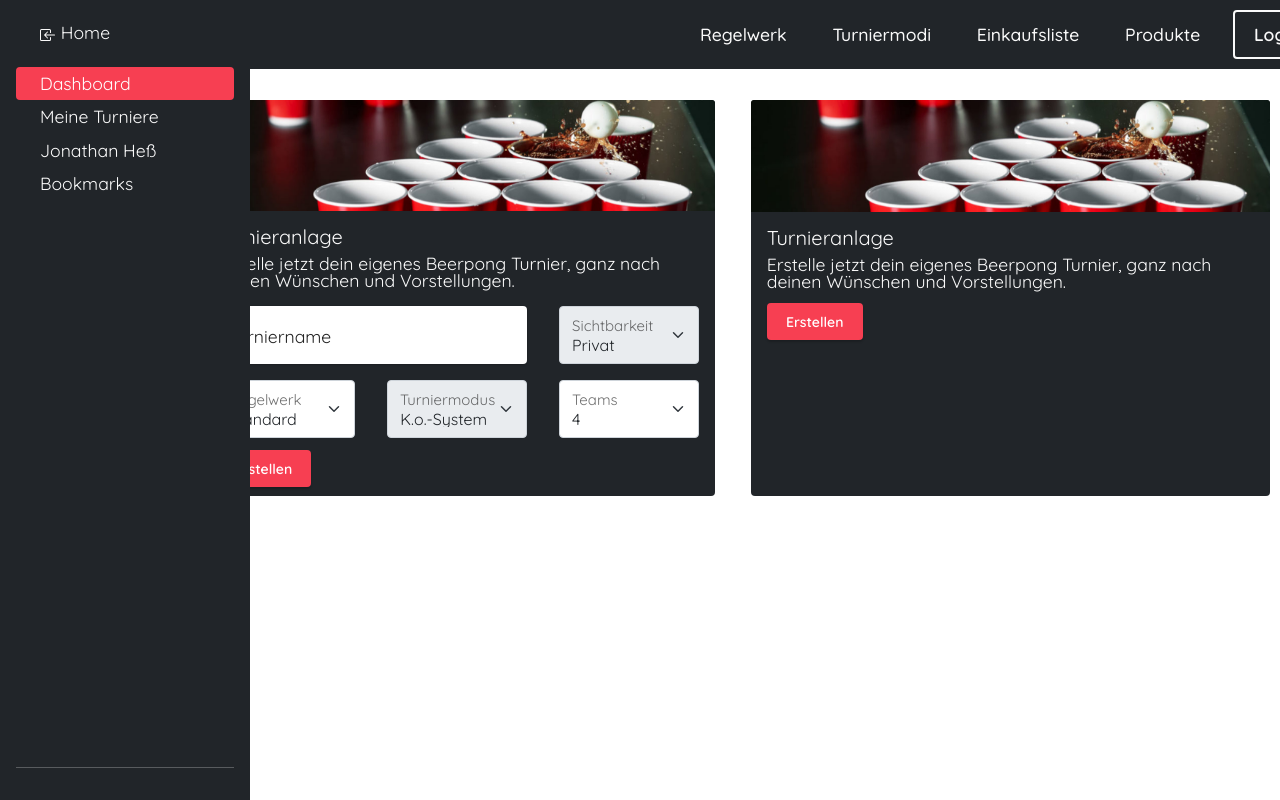
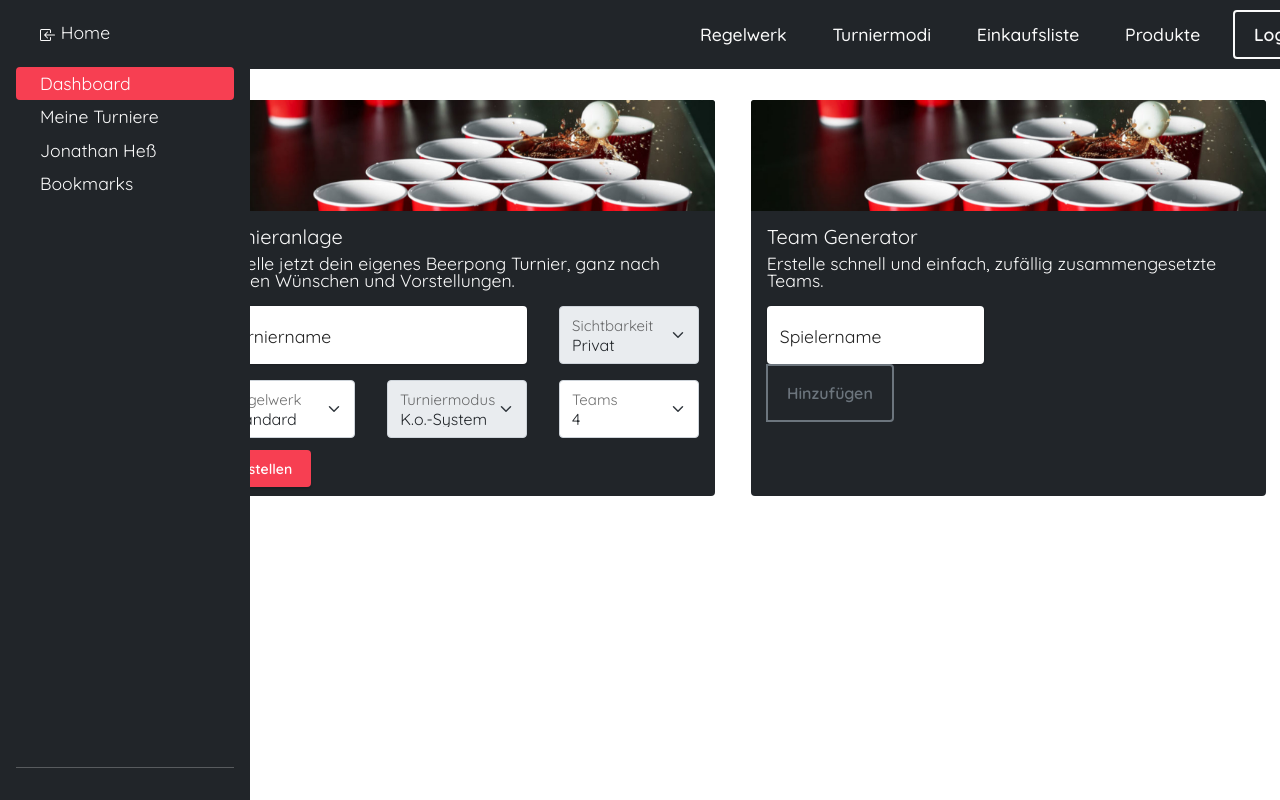
Before and after one commit to fletzi/beerpongplaner, a website: page pages/backend.html in a window 1280 px wide. Drawn offline with Linux system fonts and the light colour scheme.

Commit message:
+team generator - missing randomisation of teams

```diff
--- a/assets/functions.js
+++ b/assets/functions.js
@@ -117,3 +117,17 @@ var popoverTriggerList = [].slice.call(document.querySelectorAll('[data-bs-toggl
 var popoverList = popoverTriggerList.map(function (popoverTriggerEl) {
     return new bootstrap.Popover(popoverTriggerEl)
 })
+
+function gatherTeam() {
+    //Variable der zu füllenden Liste
+    var ul = document.getElementById("generator_playerList");
+    //Variable für erstelltes Listenelement
+    var li = document.createElement("li");
+
+    //Erweitern der zu füllenden Liste um neues Listenelement
+    ul.appendChild(li);
+    //Befüllen des Listenelements mit vom User eingebenden Spielernamen
+    li.innerHTML = document.getElementById("generator_playerName").value;
+    //Löschen der Eingabe des Users - Feld Reset
+    document.getElementById("generator_playerName").value="";
+}
--- a/pages/backend.html
+++ b/pages/backend.html
@@ -110,7 +110,7 @@
                     <!-- Turnieranlage -->
                     <div class="row">
                         <div class="col-sm-6">
-                            <div class="card display-4 bg-dark text-white me-1 w-auto h-100" style="width: 18rem;">
+                            <div class="card display-4 bg-dark text-white me-1 w-auto h-100">
                                 <img src="../assets/images/card_header_1.jpg" class="card-img-top" alt="...">
                                 <div class="card-body">
                                     <h5 class="card-title">Turnieranlage</h5>
@@ -168,14 +168,27 @@
                             </div>
                         </div>
                         <div class="col-sm-6">
-                            <div class="card display-4 bg-dark text-white w-auto h-100" style="width: 18rem;">
+                            <div class="card display-4 bg-dark text-white me-1 w-auto h-100">
                                 <img src="../assets/images/card_header_1.jpg" class="card-img-top" alt="...">
                                 <div class="card-body">
-                                    <h5 class="card-title">Turnieranlage</h5>
-                                    <p class="card-text">Erstelle jetzt dein eigenes Beerpong Turnier, ganz nach deinen Wünschen und Vorstellungen.</p>
-                                    <a href="#" class="btn-sm btn-primary">Erstellen</a>
+                                    <h5 class="card-title">Team Generator</h5>
+                                    <p class="card-text">Erstelle schnell und einfach, zufällig zusammengesetzte Teams.</p>
+                                    <div class="row">
+                                        <div class="col-6">
+                                            <div data-for="text" class="input-group mb-3">
+                                                <div class="form-floating text-black">
+                                                    <input type="text" name="generator_playerName" placeholder="Turniername" data-form-field="text" class="form-control" value="" id="generator_playerName" required>
+                                                    <label class="text-black" for="create_tour_name">Spielername</label>
+                                                </div>
+                                                <button class="btn btn-outline-secondary mt-0" type="button" id="generator_playerAdd" style="height: calc(3.5rem + 2px);" onclick="gatherTeam()">Hinzufügen</button>
+                                            </div>
+                                        </div>
+                                        <div class="col-6">
+                                            <ul id="generator_playerList">
+                                            </ul>
+                                        </div>
+                                    </div>
                                 </div>
-                            </div>
                         </div>
                         </div>
                     </div>
```
